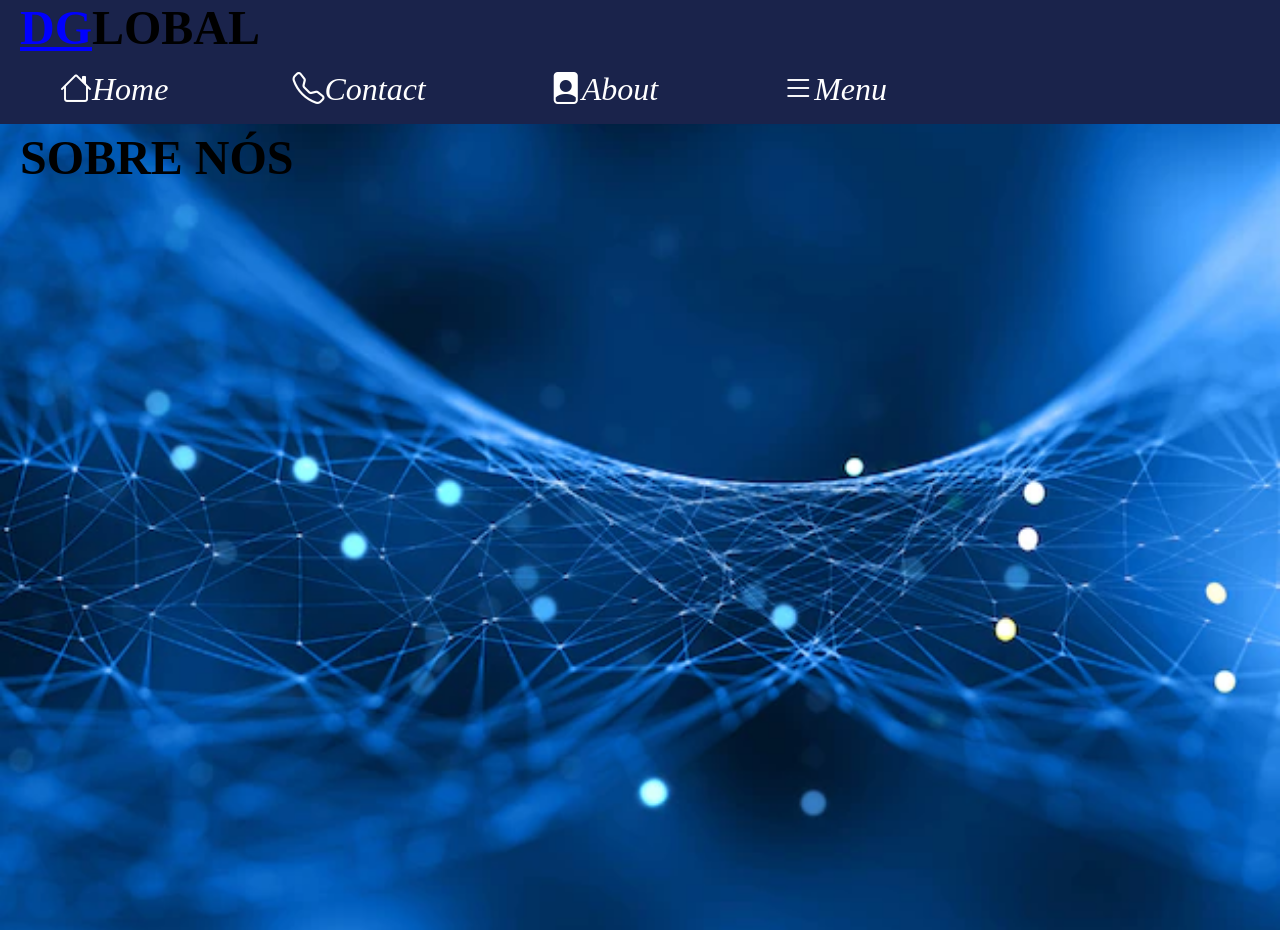
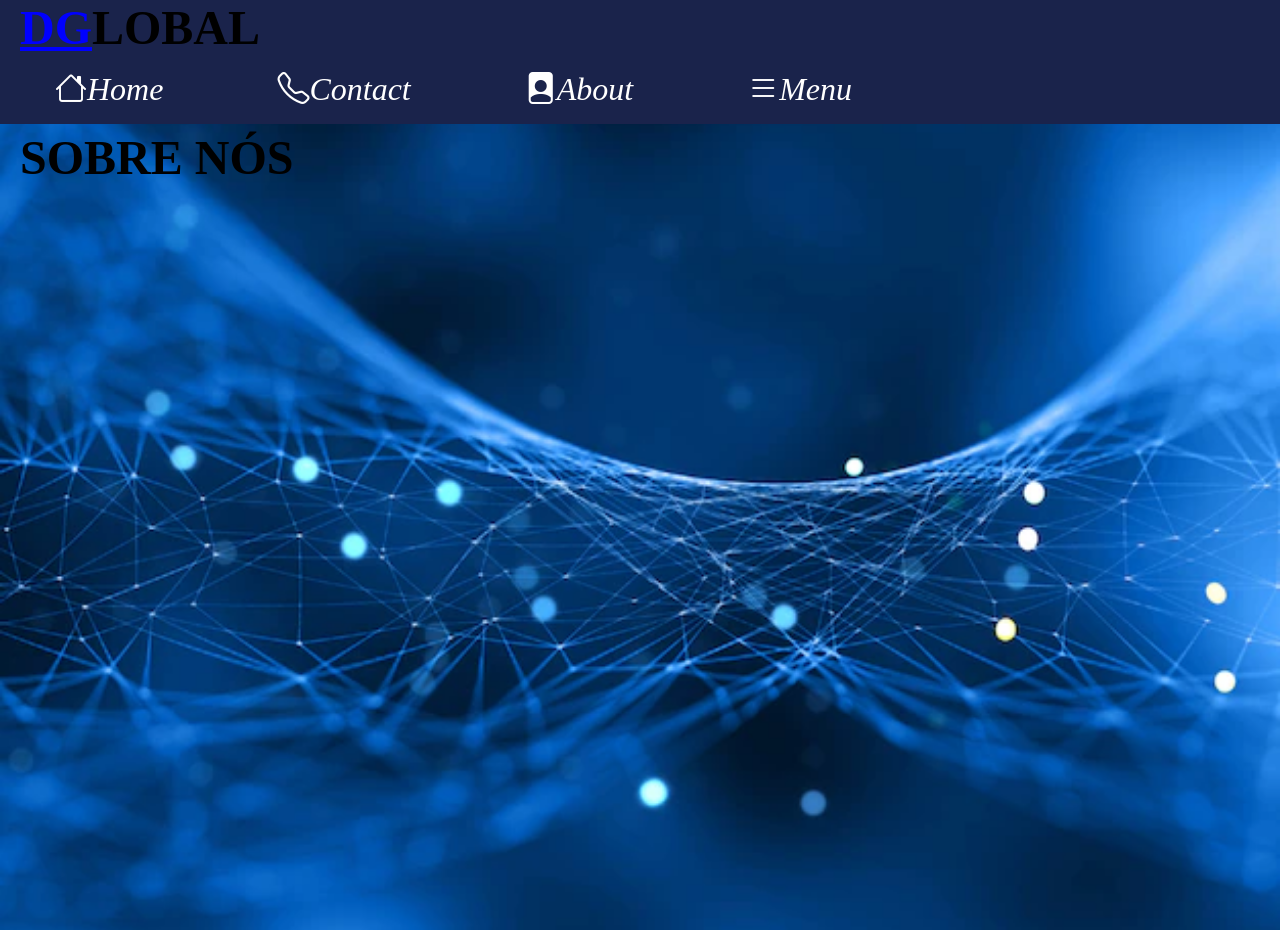
Before and after one commit to Davild2006/DavidGuerra, a plain HTML site: page about.html in a window 1280 px wide. Drawn offline with nearby package versions, Linux system fonts and the light colour scheme.

Commit message:
Atualizar o about.html

```diff
--- a/about.html
+++ b/about.html
@@ -54,7 +54,7 @@ nav li a:hover{
 }
 nav li {
   display: inline-block;
-  padding: 0 60px;
+  padding: 0 55px;
 }
 
 .dropdownmenu a{
```
